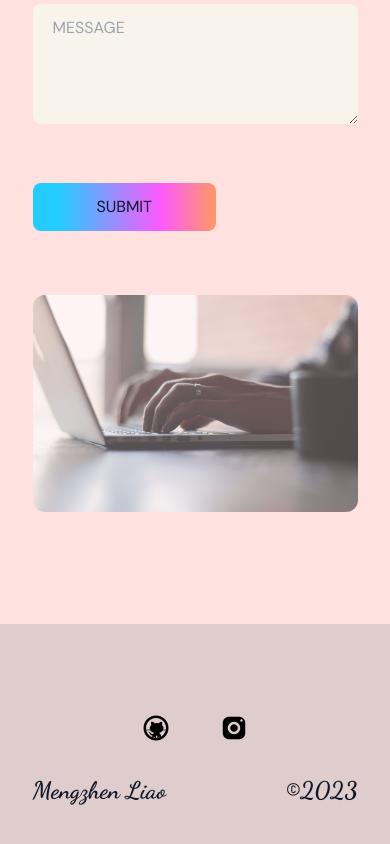
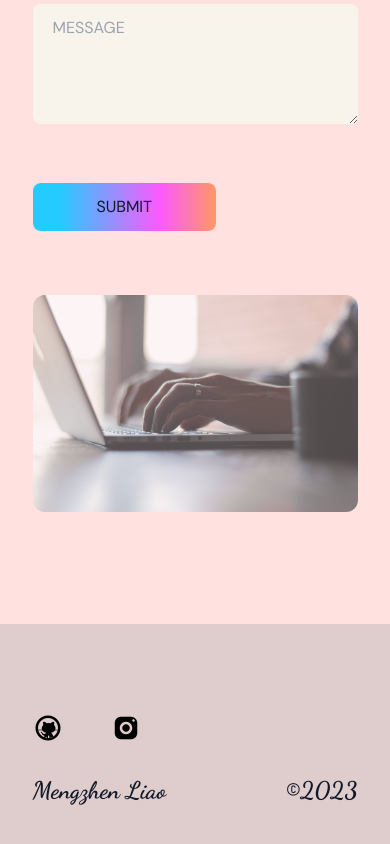
Before and after one commit to Mengzhen1992/portfolio-typescript, a React (Vite) app: page / in a window 390 px wide. Shown: the part 4331-5175 px from the top of the page. Built offline with nearby package versions, Linux system fonts and the light colour scheme.

Commit message:
add justify start for social icons

```diff
--- a/src/scenes/footer/index.tsx
+++ b/src/scenes/footer/index.tsx
@@ -8,7 +8,7 @@ const Footer = (props: Props) => {
   return (
     <footer className="h-60 bg-gray-100 flex items-center">
         <div className="w-5/6 mx-auto">
-            <div className="flex justify-center md:justify-start my-8 gap-12">
+            <div className="flex justify-start md:justify-start my-8 gap-12">
                 <a
                     className="hover:opacity-50 transition duration-500"
                     href="https://github.com/Mengzhen1992"
```
